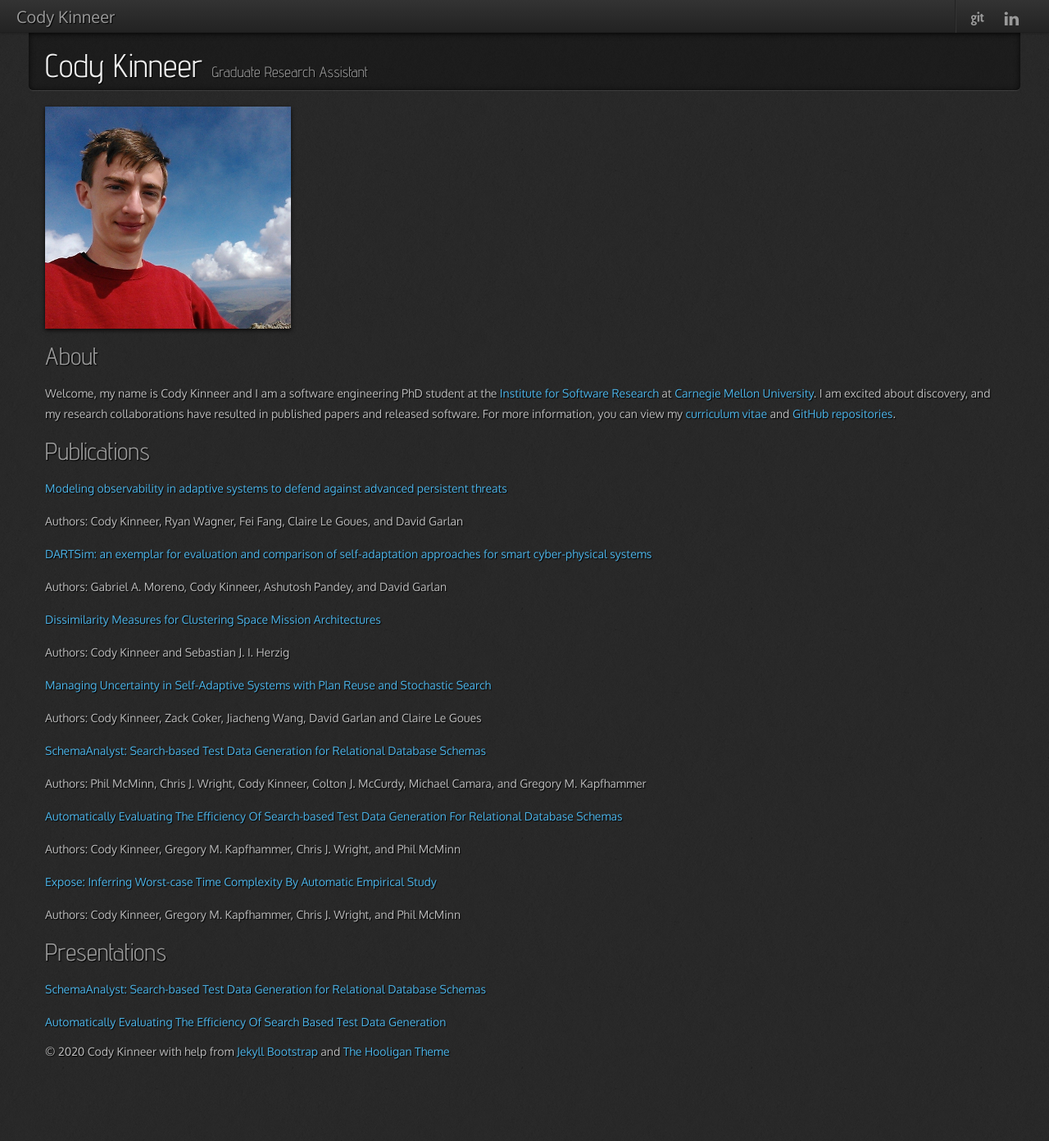
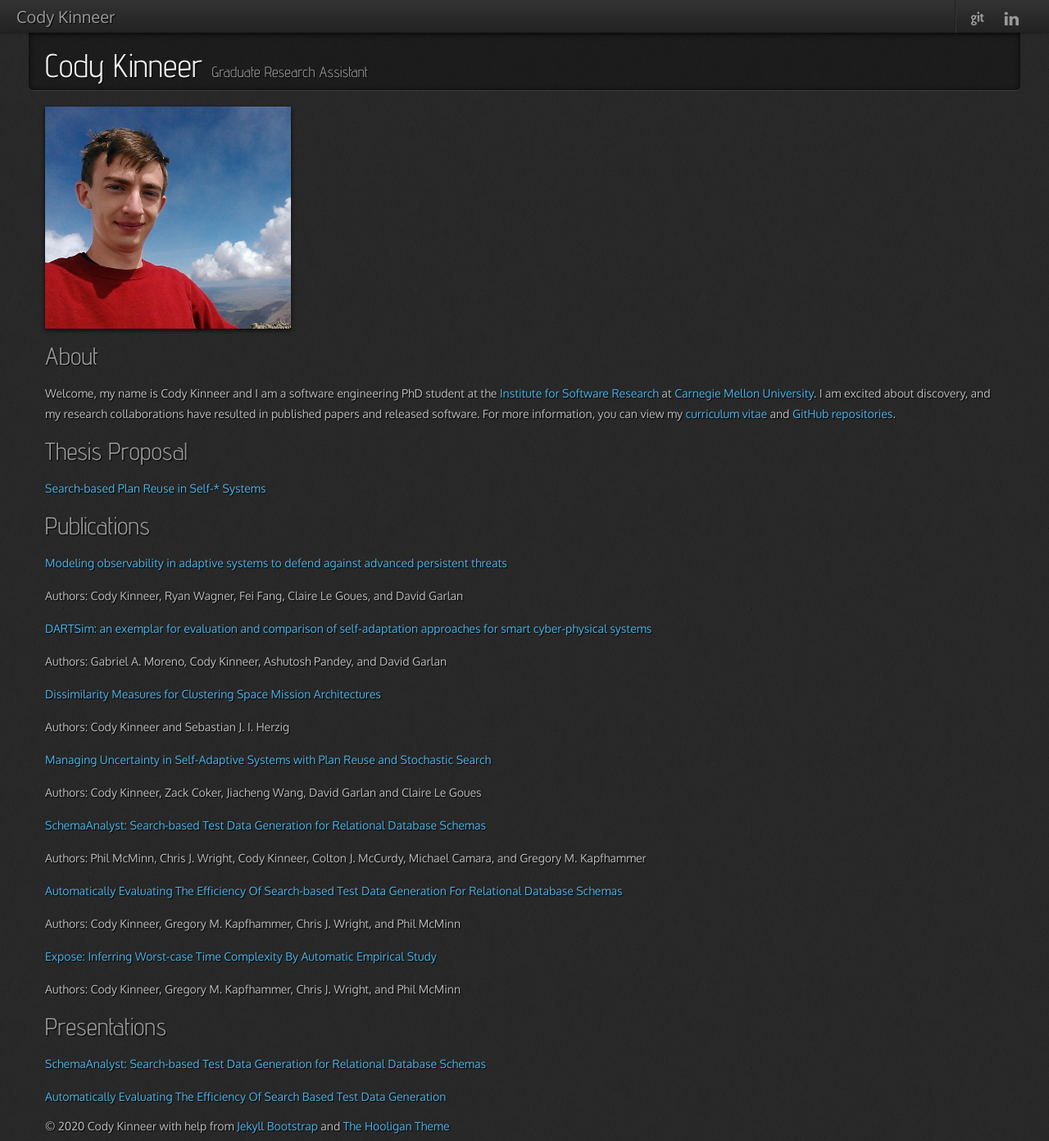
Before and after one commit to kinneerc/kinneerc.github.io, a Jekyll site: the page built from index.md, in a window 1280 px wide. Shown: the whole page at 82% size. Built offline with Jekyll 4.4.1, drawn with Linux system fonts in a browser that asks for light colours; nearby versions of some CDN libraries; before the commit the page ends 1301 px from its top, so only the background shows below that.

Commit message:
added proposal to homepage

```diff
--- a/index.md
+++ b/index.md
@@ -13,6 +13,8 @@ the [Institute for Software Research](http://www.isri.cmu.edu/) at [Carnegie Mel
 and my research collaborations have resulted in published papers and released
 software. For more information, you can view my [curriculum vitae]({{ site.url }}/assets/ckinneer-cv.pdf) and [GitHub repositories](https://github.com/kinneerc).
 
+## Thesis Proposal
+[Search-based Plan Reuse in Self-\* Systems]({{ site.url }}/assets/proposal.pdf)
 
 ## Publications
 [Modeling observability in adaptive systems to defend against advanced persistent threats]({{ site.url }}/assets/memocode2019.pdf)
```
